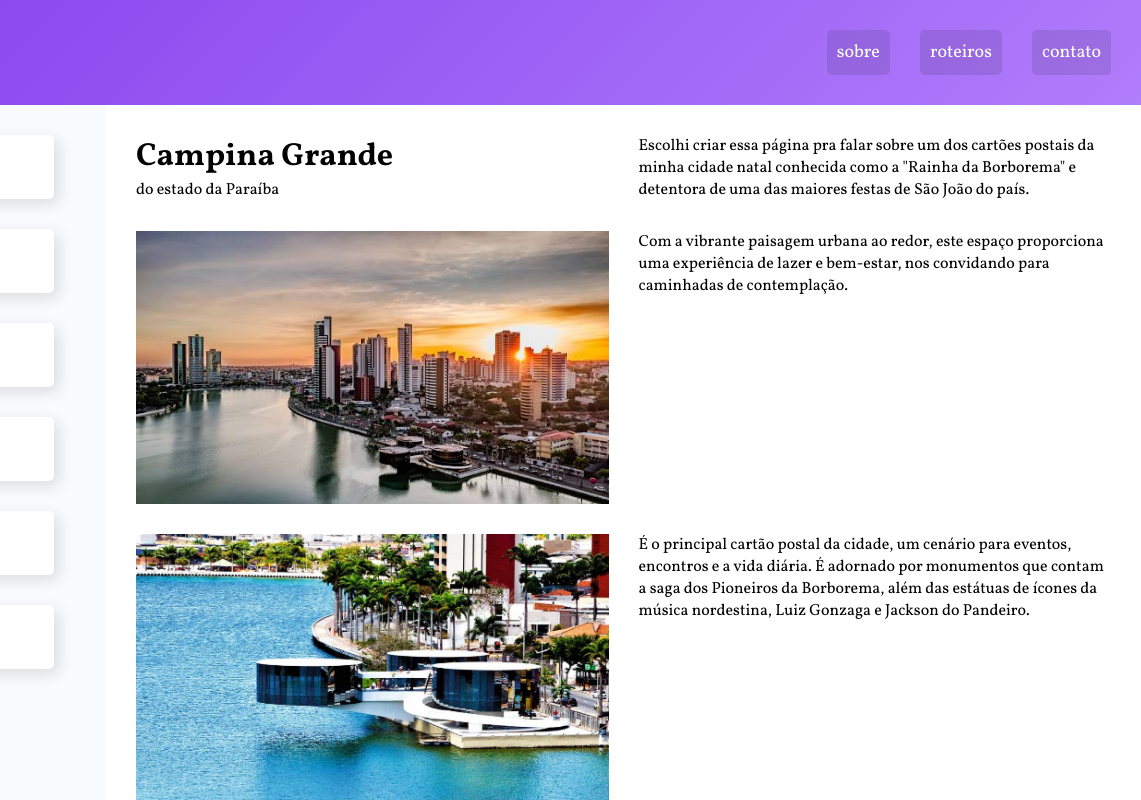
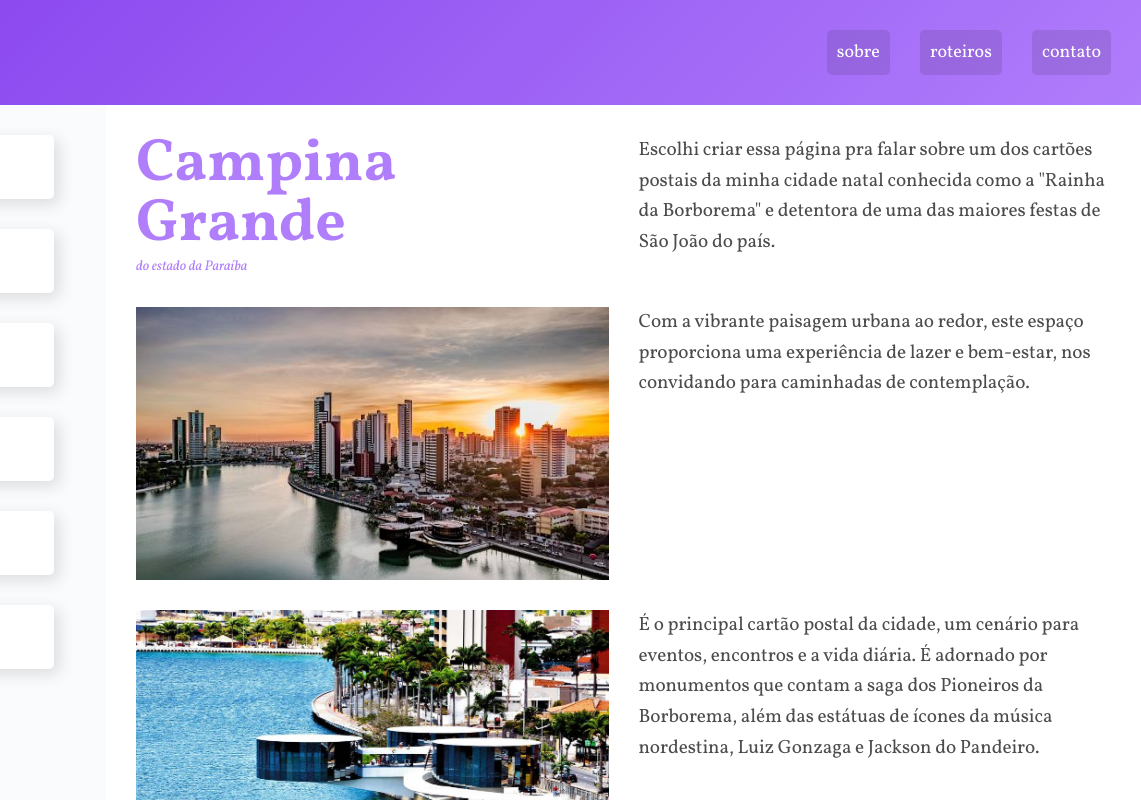
Before and after one commit to luizaugustoliveira/PostaisCG, a plain HTML site: page index.html in a window 1280 px wide. Shown: the top 800 px of the page, 139-1280 px from the left. Drawn offline with Linux system fonts and the light colour scheme.

Commit message:
estilos content

```diff
--- a/css/style.css
+++ b/css/style.css
@@ -159,3 +159,33 @@ img {
 .item-2 {
   align-self: end;
 }
+
+/*ESTILOS CONTENT*/
+
+p {
+  font-size: 1.2em;
+  line-height: 1.6;
+  letter-spacing: -0.005em;
+  color: rgba(0, 0, 0, 0.7);
+}
+
+.informacoes p + p {
+  margin-top: 30px;
+}
+
+/*TITULO*/
+
+.titulo {
+  color: #b07dfb;
+}
+
+.titulo h1 {
+  font-size: 3.75em;
+  line-height: 1;
+  font-weight: 700;
+}
+
+.titulo span {
+  font-size: 0.875em;
+  font-style: italic;
+}
```
